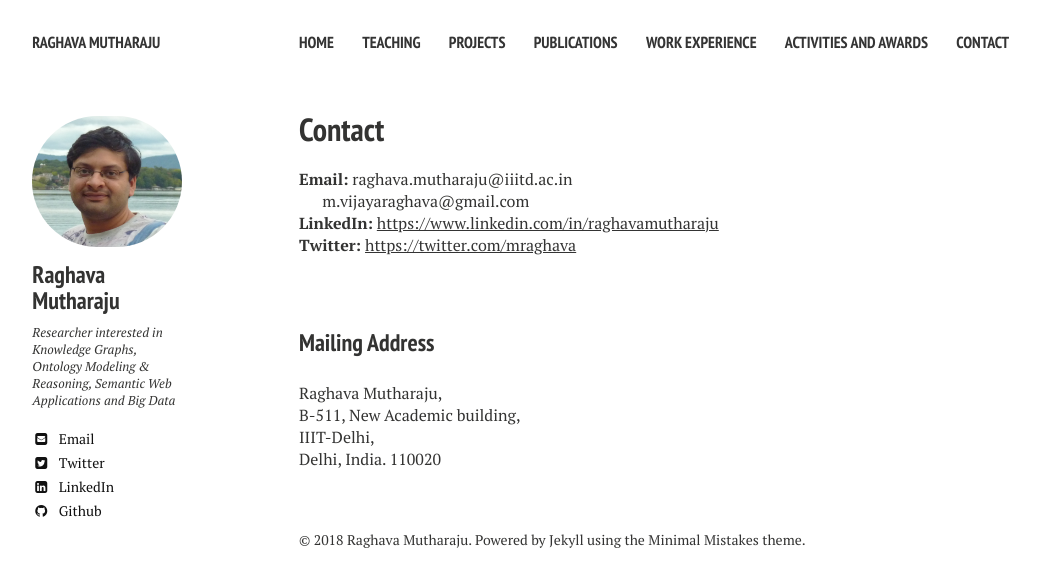
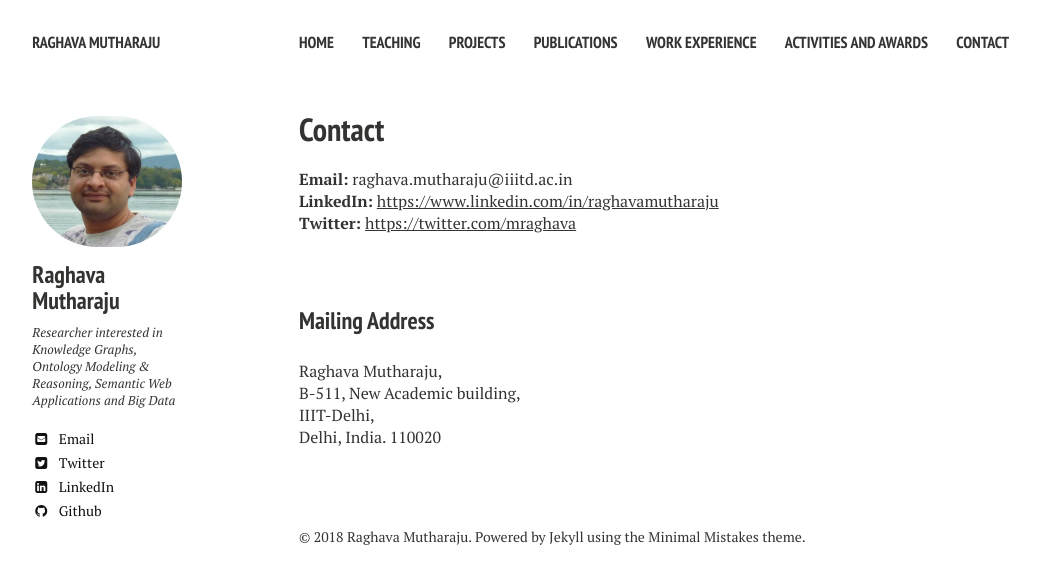
Before and after one commit to raghavam/raghavam.github.io, a Jekyll site: the page built from contact.md, in a window 1280 px wide. Shown: the top 587 px of the page, without its empty margins (21-1061 px from the left). Built offline with Jekyll 4.4.1, drawn with Linux system fonts in a browser that asks for light colours; nearby versions of some CDN libraries.

Commit message:
formatting email

```diff
--- a/contact.md
+++ b/contact.md
@@ -5,7 +5,6 @@ share: false
 ---
 
 **Email:** raghava.mutharaju@iiitd.ac.in
-&nbsp; &nbsp; &nbsp; m.vijayaraghava@gmail.com
 **LinkedIn:** <a href="https://www.linkedin.com/in/raghavamutharaju" target="_blank">https://www.linkedin.com/in/raghavamutharaju</a>
 **Twitter:** <a href="https://twitter.com/mraghava" target="_blank">https://twitter.com/mraghava</a>
 
```
